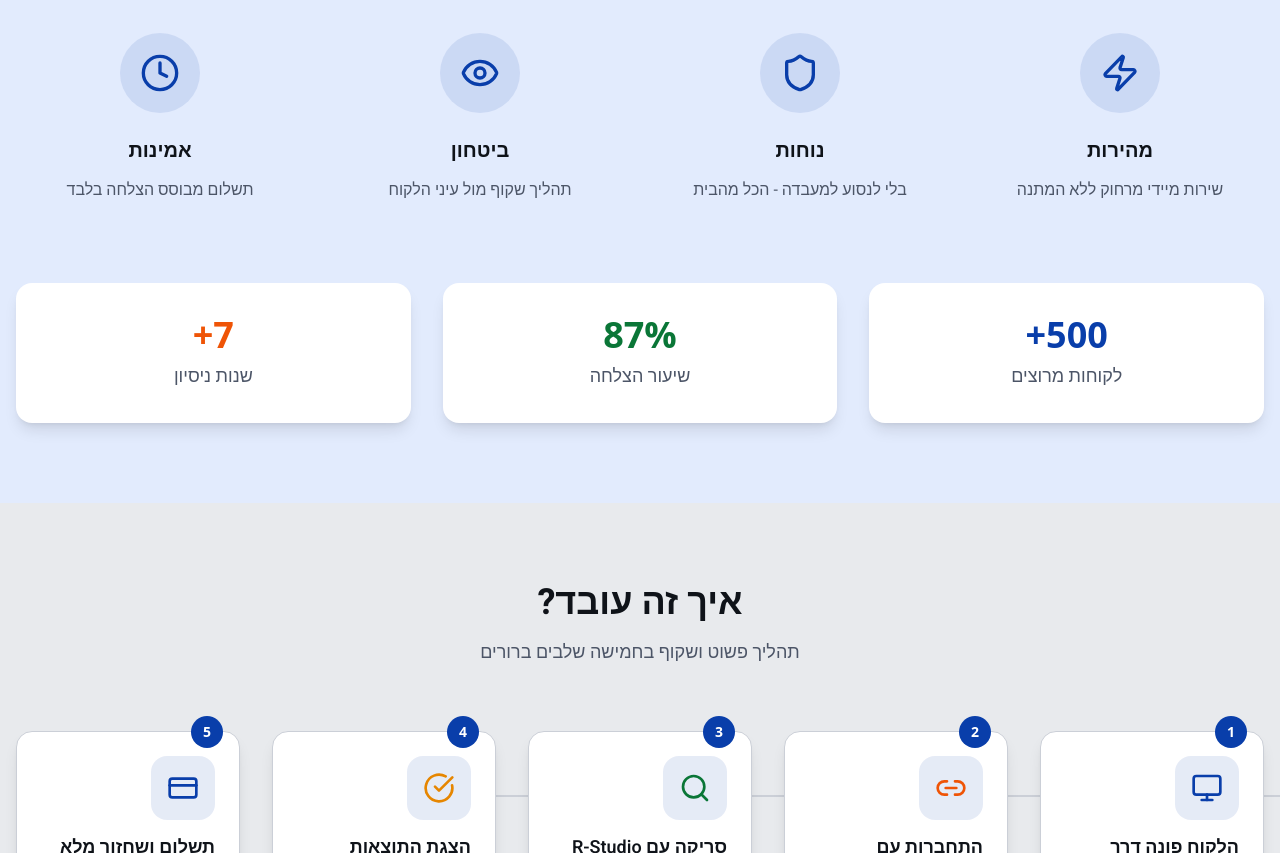
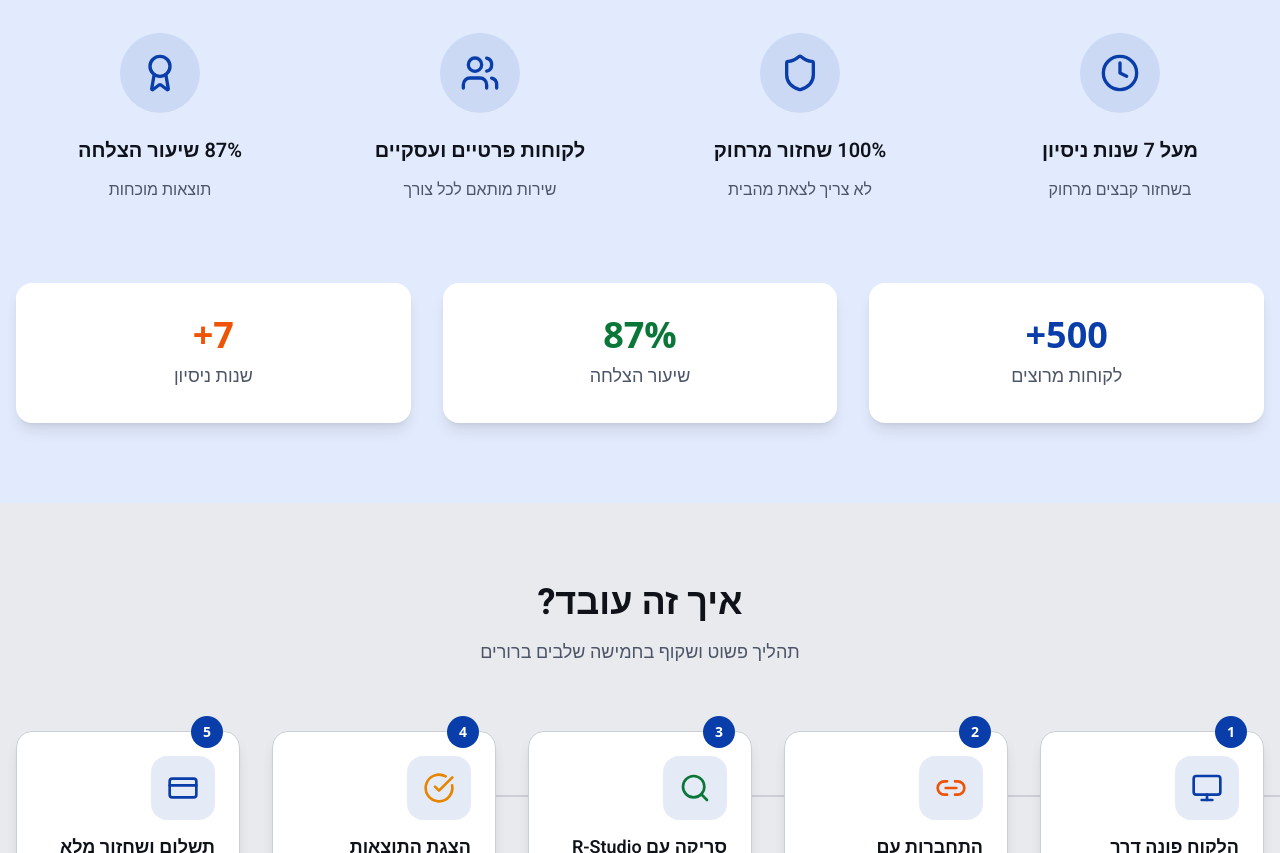
Before and after one commit to infected-computer/data-safe-recovery-now, a React (Vite) app: page / in a window 1280 px wide. Shown: the part 1060-1913 px from the top of the page. Built offline with nearby package versions, Linux system fonts and the light colour scheme.

Commit message:
Code edited in Lovable Code Editor
Edited UI in Lovable

```diff
--- a/src/components/TrustSection.tsx
+++ b/src/components/TrustSection.tsx
@@ -1,25 +1,25 @@
-import { Shield, Clock, Eye, Zap } from "lucide-react";
+import { Shield, Clock, Users, Award } from "lucide-react";
 
 const trustItems = [
   {
-    icon: Zap,
-    title: "מהירות",
-    description: "שירות מיידי מרחוק ללא המתנה"
+    icon: Clock,
+    title: "מעל 7 שנות ניסיון",
+    description: "בשחזור קבצים מרחוק"
   },
   {
     icon: Shield,
-    title: "נוחות",
-    description: "בלי לנסוע למעבדה - הכל מהבית"
+    title: "100% שחזור מרחוק",
+    description: "לא צריך לצאת מהבית"
   },
   {
-    icon: Eye,
-    title: "ביטחון",
-    description: "תהליך שקוף מול עיני הלקוח"
+    icon: Users,
+    title: "לקוחות פרטיים ועסקיים",
+    description: "שירות מותאם לכל צורך"
   },
   {
-    icon: Clock,
-    title: "אמינות",
-    description: "תשלום מבוסס הצלחה בלבד"
+    icon: Award,
+    title: "87% שיעור הצלחה",
+    description: "תוצאות מוכחות"
   }
 ];
 
```
